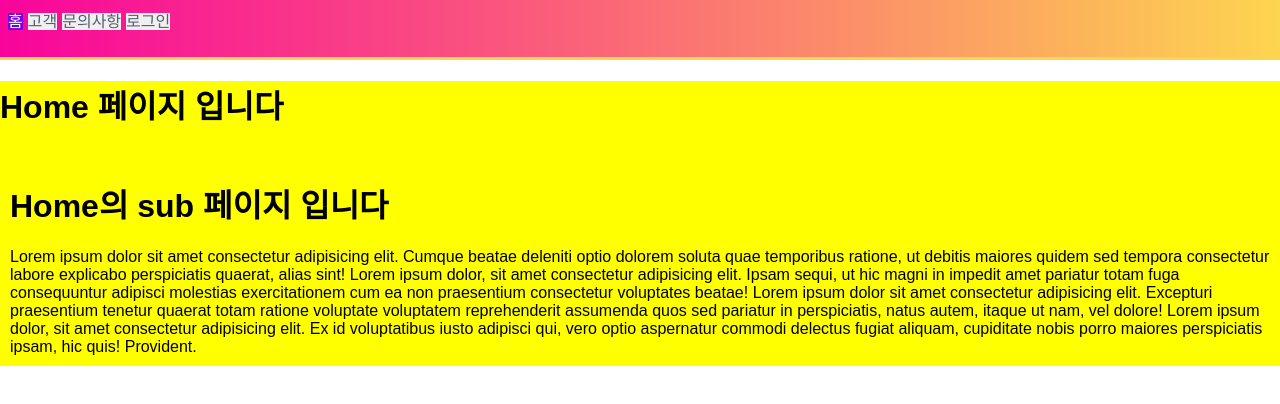
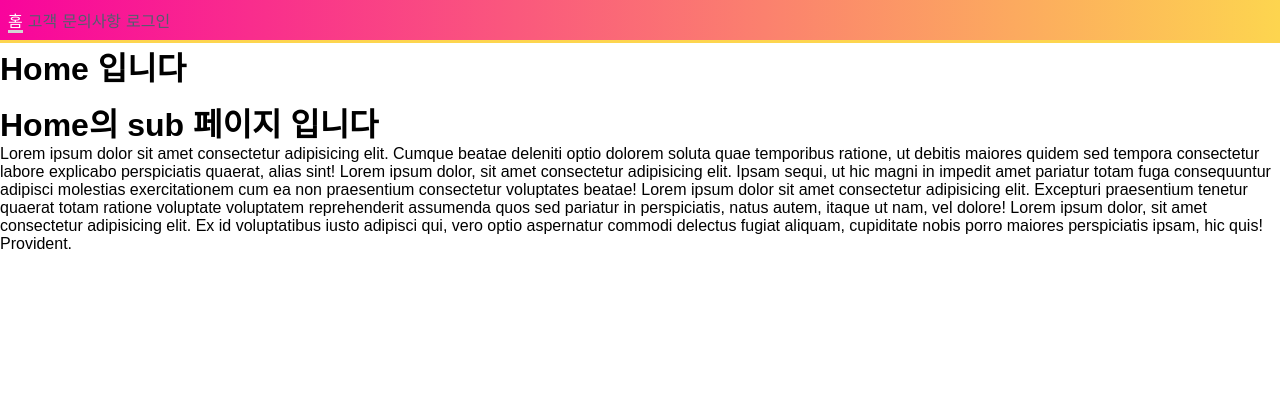
Before and after one commit to searchme86/react-scaffolding, a React (Create React App) app: page / in a window 1280 px wide. Shown: the top 404 px of the page. Built offline with nearby package versions, Linux system fonts and the light colour scheme.

Commit message:
🧑‍💻 💄 Fix Style layout of components

```diff
--- a/src/App.js
+++ b/src/App.js
@@ -8,10 +8,6 @@ import Layout from "components/Layout";
 
 const GlobalStyle = createGlobalStyle`
   body{
-    background:#fff;
-    min-height: 100vh;
-    margin:0;
-    font-family: sans-serif;
     margin:0;
     padding:0;
   }
--- a/src/components/content/Customer/Customer.js
+++ b/src/components/content/Customer/Customer.js
@@ -1,10 +1,16 @@
 import React from "react";
 import SubCustomer from "./SubCustomer";
+import styled from "styled-components";
+
+const Title = styled.h1`
+  margin: 0;
+  padding: 0;
+`;
 
 const Customer = () => {
   return (
     <div>
-      <h1>Customer 페이지 입니다</h1>
+      <Title>Customer 페이지 입니다</Title>
       <SubCustomer />
     </div>
   );
--- a/src/components/content/Customer/SubCustomer.js
+++ b/src/components/content/Customer/SubCustomer.js
@@ -2,13 +2,18 @@ import React from "react";
 import styled from "styled-components";
 
 const SubCustomerContent = styled.div`
-  padding: 10px;
+  margin: 10px 0 0 0;
+`;
+
+const Title = styled.h1`
+  margin: 0;
+  padding: 0;
 `;
 
 const SubCustomer = () => {
   return (
     <SubCustomerContent>
-      <h1>Customer의 sub 페이지 입니다</h1>
+      <Title>Customer의 sub 페이지 입니다</Title>
       Lorem ipsum dolor sit amet consectetur adipisicing elit. Cumque beatae
       deleniti optio dolorem soluta quae temporibus ratione, ut debitis maiores
       quidem sed tempora consectetur labore explicabo perspiciatis quaerat,
--- a/src/components/content/Faq/Faq.js
+++ b/src/components/content/Faq/Faq.js
@@ -1,10 +1,16 @@
 import React from "react";
 import SubFaq from "./SubFaq";
+import styled from "styled-components";
+
+const Title = styled.h1`
+  margin: 0;
+  padding: 0;
+`;
 
 const Faq = () => {
   return (
     <div>
-      <h1>Faq 페이지 입니다</h1>
+      <Title>Faq 페이지 입니다</Title>
       <SubFaq />
     </div>
   );
--- a/src/components/content/Faq/SubFaq.js
+++ b/src/components/content/Faq/SubFaq.js
@@ -2,13 +2,18 @@ import React from "react";
 import styled from "styled-components";
 
 const SubCtnFaq = styled.div`
-  padding: 10px;
+  margin: 10px 0 0 0;
+`;
+
+const Title = styled.h1`
+  margin: 0;
+  padding: 0;
 `;
 
 const SubFaq = () => {
   return (
     <SubCtnFaq>
-      <h1>Faq의 sub 페이지 입니다</h1>
+      <Title>Faq의 sub 페이지 입니다</Title>
       Lorem ipsum dolor sit amet consectetur adipisicing elit. Ullam
       perspiciatis consequuntur temporibus ad quas fugiat enim velit? Libero
       eos, sit asperiores harum nisi quod animi temporibus perferendis rem ex
--- a/src/components/content/Home/Home.js
+++ b/src/components/content/Home/Home.js
@@ -1,10 +1,16 @@
 import React from "react";
 import SubHome from "./SubHome";
+import styled from "styled-components";
+
+const Title = styled.h1`
+  margin: 0;
+  padding: 0;
+`;
 
 const Home = () => {
   return (
     <div>
-      <h1>Home 페이지 입니다</h1>
+      <Title>Home 입니다</Title>
       <SubHome />
     </div>
   );
--- a/src/components/content/Home/SubHome.js
+++ b/src/components/content/Home/SubHome.js
@@ -2,13 +2,18 @@ import React from "react";
 import styled from "styled-components";
 
 const SubHomeContent = styled.div`
-  padding: 10px;
+  margin: 10px 0 0 0;
+`;
+
+const Title = styled.h1`
+  margin: 0;
+  padding: 0;
 `;
 
 const SubHome = () => {
   return (
     <SubHomeContent>
-      <h1>Home의 sub 페이지 입니다</h1>
+      <Title>Home의 sub 페이지 입니다</Title>
       Lorem ipsum dolor sit amet consectetur adipisicing elit. Cumque beatae
       deleniti optio dolorem soluta quae temporibus ratione, ut debitis maiores
       quidem sed tempora consectetur labore explicabo perspiciatis quaerat,
--- a/src/components/content/Login/Login.js
+++ b/src/components/content/Login/Login.js
@@ -1,10 +1,16 @@
 import React from "react";
 import SubLogin from "./SubLogin";
+import styled from "styled-components";
+
+const Title = styled.h1`
+  margin: 0;
+  padding: 0;
+`;
 
 const Login = () => {
   return (
     <div>
-      <h1>Login 페이지 입니다</h1>
+      <Title>Login 페이지 입니다</Title>
       <SubLogin />
     </div>
   );
--- a/src/components/content/Login/SubLogin.js
+++ b/src/components/content/Login/SubLogin.js
@@ -2,13 +2,18 @@ import React from "react";
 import styled from "styled-components";
 
 const SubHomeContent = styled.div`
-  padding: 10px;
+  margin: 10px 0 0 0;
+`;
+
+const Title = styled.h1`
+  margin: 0;
+  padding: 0;
 `;
 
 const SubLogin = () => {
   return (
     <SubHomeContent>
-      <h1>SubHome의 sub 페이지 입니다</h1>
+      <Title>SubHome의 sub 페이지 입니다</Title>
       Lorem ipsum dolor sit amet consectetur adipisicing elit. Cumque beatae
       deleniti optio dolorem soluta quae temporibus ratione, ut debitis maiores
       quidem sed tempora consectetur labore explicabo perspiciatis quaerat,
--- a/src/components/content/Main.js
+++ b/src/components/content/Main.js
@@ -2,12 +2,10 @@ import React from "react";
 import styled from "styled-components";
 
 const Content = styled.main`
+  display: block;
   box-sizing: border-box;
   font-family: sans-serif;
-  background: yellow;
   @media (max-width: 768px) {
-    margin-top: 124px;
-    padding: 10px;
   }
 `;
 
--- a/src/components/header/Header.js
+++ b/src/components/header/Header.js
@@ -5,8 +5,6 @@ import { NavLink } from "react-router-dom";
 const HeaderWrapper = styled.header`
   position: relative;
   width: 100%;
-  height: 60px;
-  top: 0;
   box-sizing: border-box;
   background: linear-gradient(to right, #f8049c, #fdd54f);
   border-bottom: 3px solid #fdd54f;
@@ -52,7 +50,6 @@ const Menu = styled.nav`
     position: relative;
     width: initial;
     border-bottom: none;
-    margin: auto 0 auto auto;
   }
 `;
 
@@ -71,9 +68,6 @@ const Item = styled.li`
   margin-right: 5px;
   &:last-child {
     margin-right: 0;
-  }
-  @media (max-width: 768px) {
-    margin-top: 5px;
   }
 `;
 
@@ -125,7 +119,10 @@ function Header() {
                   to={item.LinkTo}
                   style={({ isActive }) => ({
                     color: isActive ? "#fff" : "#545e6f",
-                    background: isActive ? "#7600dc" : "#f0f0f0",
+                    // background: isActive ? "#7600dc" : "#f0f0f0",
+                    borderBottom: isActive
+                      ? "3px solid rgb(212, 212, 212)"
+                      : "undefined",
                   })}
                 >
                   {item.text}
```
